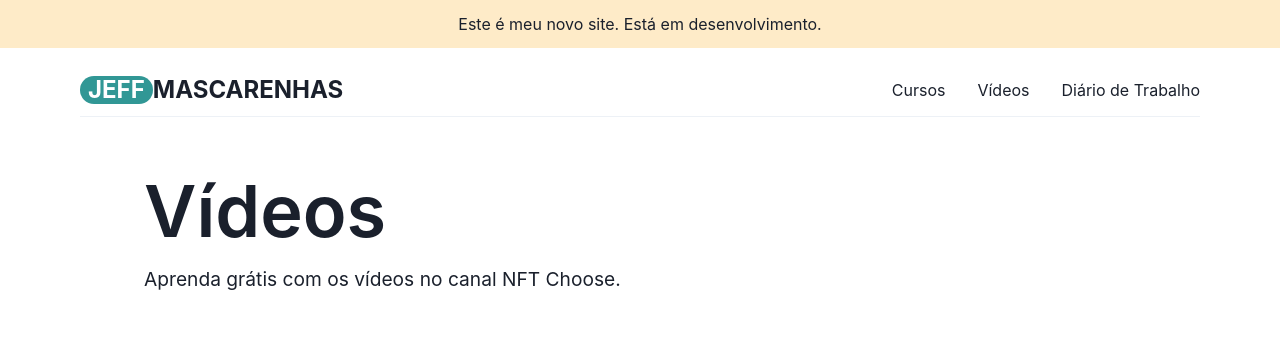
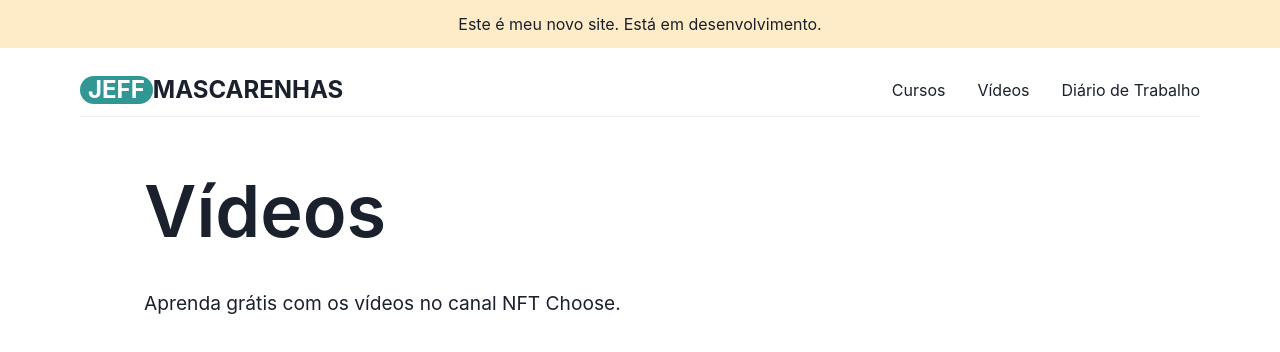
Before and after one commit to jeftarmascarenhas/jeftarmascarenhas.io, a Next.js app: page /videos in a window 1280 px wide. Shown: the top 352 px of the page. Built offline with nearby package versions, Linux system fonts and the light colour scheme; no server answers.

Commit message:
styles: adding margin top

```diff
--- a/src/components/title-page/index.tsx
+++ b/src/components/title-page/index.tsx
@@ -18,7 +18,7 @@ export default function TitlePage({ title, subtitles }: Props) {
       </Text>
       {subtitles?.length &&
         subtitles.map(subtitle => (
-          <Text as="p" key={uuid()} fontSize="larger">
+          <Text as="p" key={uuid()} fontSize="larger" mt={{ base: 6, md: 6 }}>
             {subtitle}
           </Text>
         ))}
```
